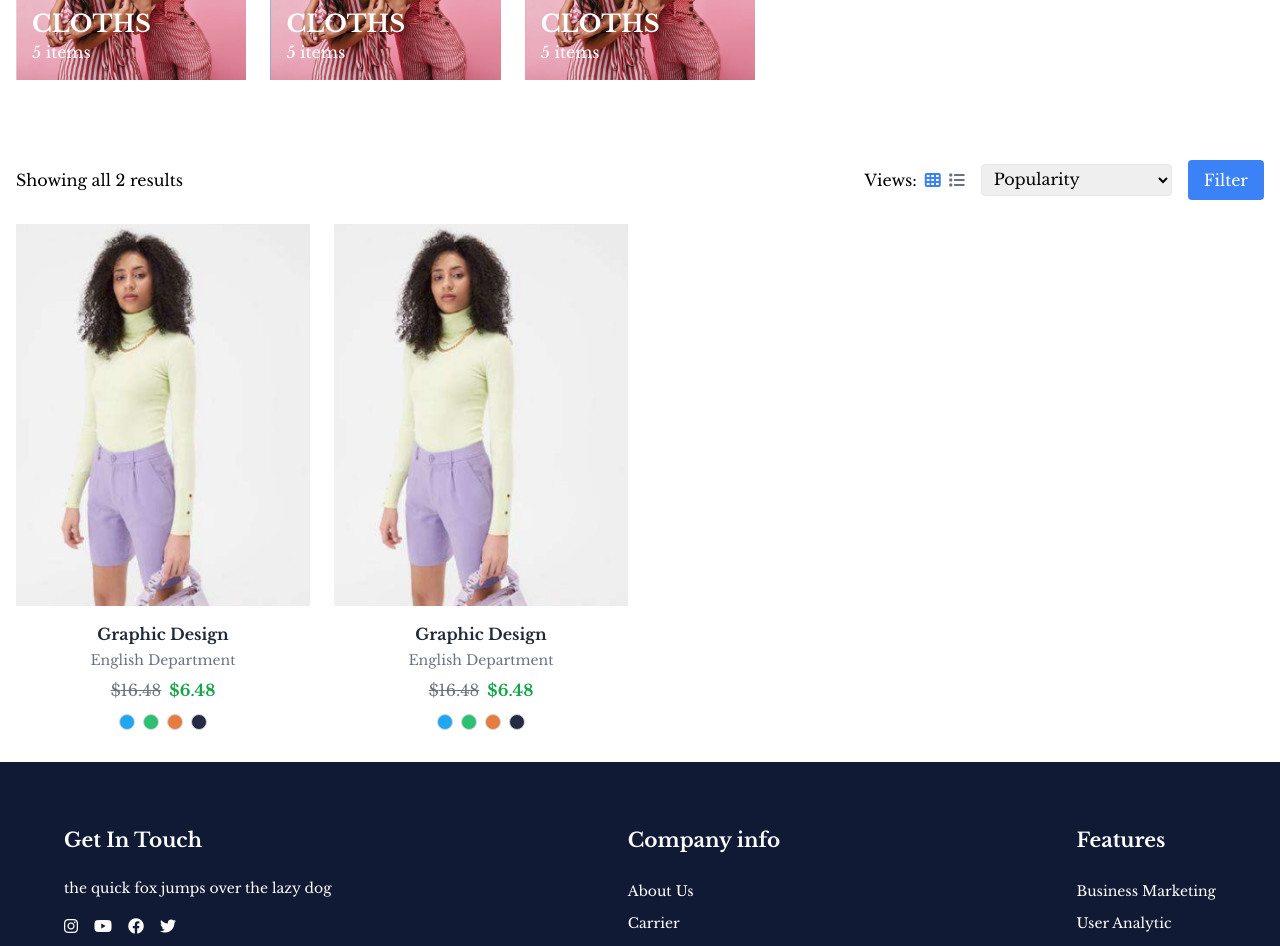
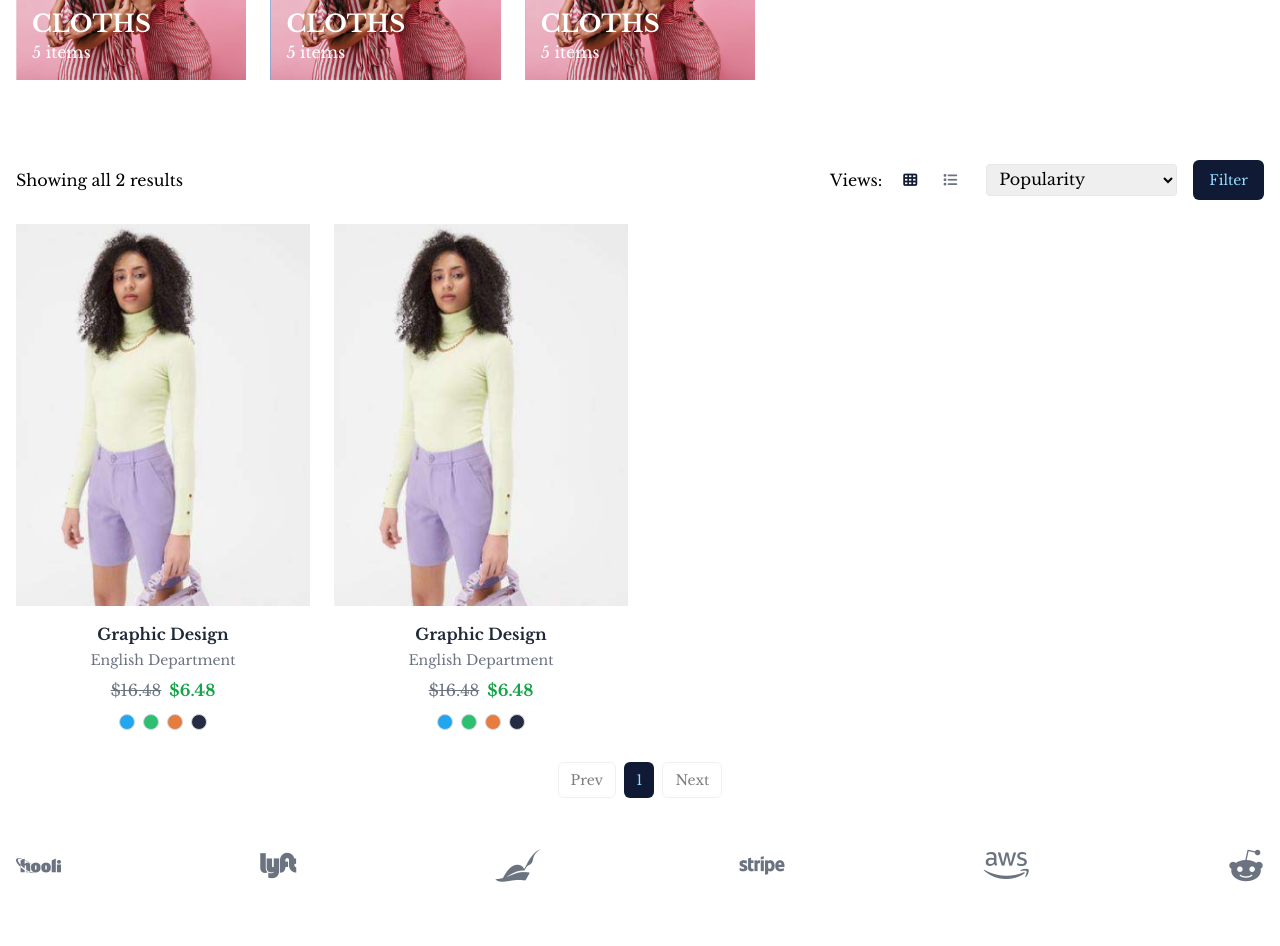
Before and after one commit to csrmehmet/Csr-Tic, a React (Vite) app: page /shop in a window 1280 px wide. Shown: the part 360-1306 px from the top of the page. Built offline with nearby package versions, Linux system fonts and the light colour scheme.

Commit message:
shoppage completed

```diff
--- a/src/data.js
+++ b/src/data.js
@@ -178,3 +178,13 @@ export const shopPageData = {
     }
   ]
 };
+
+
+export const categoryIcons = [
+  { name: 'Hooli', icon: 'fa-brands fa-hooli' },
+  { name: 'Lyft', icon: 'fa-brands fa-lyft' },
+  { name: 'Pied Piper', icon: 'fa-brands fa-pied-piper-hat' },
+  { name: 'Stripe', icon: 'fa-brands fa-stripe' },
+  { name: 'AWS', icon: 'fa-brands fa-aws' },
+  { name: 'Reddit', icon: 'fa-brands fa-reddit-alien' },
+];
--- /dev/null
+++ b/src/layout/Pagination.jsx
@@ -0,0 +1,44 @@
+/* eslint-disable react/prop-types */
+import { Button } from '@/components/ui/button';
+
+const Pagination = ({ currentPage, totalPages, onPageChange }) => {
+  const pageNumbers = [];
+  for (let i = 1; i <= totalPages; i++) {
+    pageNumbers.push(i);
+  }
+
+  return (
+    <div className="flex justify-center items-center space-x-2 mt-8">
+      <Button
+        variant="outline"
+        size="default"
+        onClick={() => onPageChange(currentPage - 1)}
+        disabled={currentPage === 1}
+      >
+        Prev
+      </Button>
+
+      {pageNumbers.map((number) => (
+        <Button
+          key={number}
+          variant={currentPage === number ? "default" : "outline"}
+          size="default"
+          onClick={() => onPageChange(number)}
+        >
+          {number}
+        </Button>
+      ))}
+
+      <Button
+        variant="outline"
+        size="default"
+        onClick={() => onPageChange(currentPage + 1)}
+        disabled={currentPage === totalPages}
+      >
+        Next
+      </Button>
+    </div>
+  );
+};
+
+export default Pagination;
--- a/src/pages/ShopPage.jsx
+++ b/src/pages/ShopPage.jsx
@@ -1,16 +1,25 @@
-
 import { Link } from 'react-router-dom';
-import { shopPageData } from '../data';
+import { shopPageData, products, categoryIcons } from '../data';
 import ClothsCard from '../components/ClothsCard';
+import ProductCard from '../components/ProductCard';
 import { useState } from 'react';
-import ProductCard from '../components/ProductCard';
-import { products } from '../data';
+import { Button } from '@/components/ui/button';
 
 const ShopPage = () => {
     const [view, setView] = useState('grid');
     const [sortBy, setSortBy] = useState('popularity');
+    const [currentPage, setCurrentPage] = useState(1);
+    const productsPerPage = 8;
+
+    const indexOfLastProduct = currentPage * productsPerPage;
+    const indexOfFirstProduct = indexOfLastProduct - productsPerPage;
+    const currentProducts = products.slice(indexOfFirstProduct, indexOfLastProduct);
+
+    const totalPages = Math.ceil(products.length / productsPerPage);
+
     return (
-    <><div className="container mx-auto px-4 py-8">
+        <>
+            <div className="container mx-auto px-4 py-8">
                 <div className="flex justify-between items-center mb-8">
                     <h1 className="text-3xl font-bold">{shopPageData.title}</h1>
                     <nav className="text-sm">
@@ -36,18 +45,20 @@ const ShopPage = () => {
                         <ClothsCard key={category.id} category={category} />
                     ))}
                 </div>
-      </div><div className="container mx-auto px-4 py-8">
+            </div>
+
+            <div className="container mx-auto px-4 py-8">
                 <div className="flex flex-col sm:flex-row justify-between items-center mb-6">
                     <p className="mb-4 sm:mb-0">Showing all {products.length} results</p>
                     <div className="flex items-center space-x-4">
                         <div className="flex items-center">
                             <span className="mr-2">Views:</span>
-                          <button onClick={() => setView('grid')} className={`mr-2 ${view === 'grid' ? 'text-blue-500' : 'text-gray-500'}`}>
-                              <i className="fas fa-th"></i>
-                          </button>
-                          <button onClick={() => setView('list')} className={view === 'list' ? 'text-blue-500' : 'text-gray-500'}>
-                              <i className="fas fa-list"></i>
-                          </button>
+                            <Button variant="ghost" size="icon" onClick={() => setView('grid')}>
+                                <i className={`fas fa-th ${view === 'grid' ? 'text-primary' : 'text-gray-500'}`}></i>
+                            </Button>
+                            <Button variant="ghost" size="icon" onClick={() => setView('list')}>
+                                <i className={`fas fa-list ${view === 'list' ? 'text-primary' : 'text-gray-500'}`}></i>
+                            </Button>
                         </div>
                         <select
                             value={sortBy}
@@ -58,17 +69,44 @@ const ShopPage = () => {
                             <option value="price-low-to-high">Price: Low to High</option>
                             <option value="price-high-to-low">Price: High to Low</option>
                         </select>
-                      <button className="bg-blue-500 text-white px-4 py-2 rounded">Filter</button>
+                        <Button variant="default" size="default">Filter</Button>
                     </div>
                 </div>
 
                 <div className={`grid ${view === 'grid' ? 'grid-cols-1 sm:grid-cols-2 md:grid-cols-3 lg:grid-cols-4' : 'grid-cols-1'} gap-6`}>
-                  {products.map(product => (
+                    {currentProducts.map(product => (
                         <ProductCard key={product.id} product={product} view={view} />
                     ))}
                 </div>
-          </div></>
 
+                {/* Pagination */}
+                <div className="flex justify-center items-center space-x-2 my-8">
+                    <Button variant="outline" size="sm" onClick={() => setCurrentPage(prev => Math.max(prev - 1, 1))} disabled={currentPage === 1}>
+                        Prev
+                    </Button>
+                    {[...Array(totalPages).keys()].map(number => (
+                        <Button
+                            key={number}
+                            variant={currentPage === number + 1 ? "default" : "outline"}
+                            size="sm"
+                            onClick={() => setCurrentPage(number + 1)}
+                        >
+                            {number + 1}
+                        </Button>
+                    ))}
+                    <Button variant="outline" size="sm" onClick={() => setCurrentPage(prev => Math.min(prev + 1, totalPages))} disabled={currentPage === totalPages}>
+                        Next
+                    </Button>
+                </div>
+
+                {/* Logo kısmı */}
+                <div className="flex flex-col md:flex-row justify-between items-center my-12 space-y-4 md:space-y-0">
+                    {categoryIcons.map((icon, index) => (
+                        <i key={index} className={`${icon.icon} text-4xl text-gray-500`}></i>
+                    ))}
+                </div>
+            </div>
+        </>
     );
 };
 
```
Lines whose indentation alone changed are shown as unchanged.
